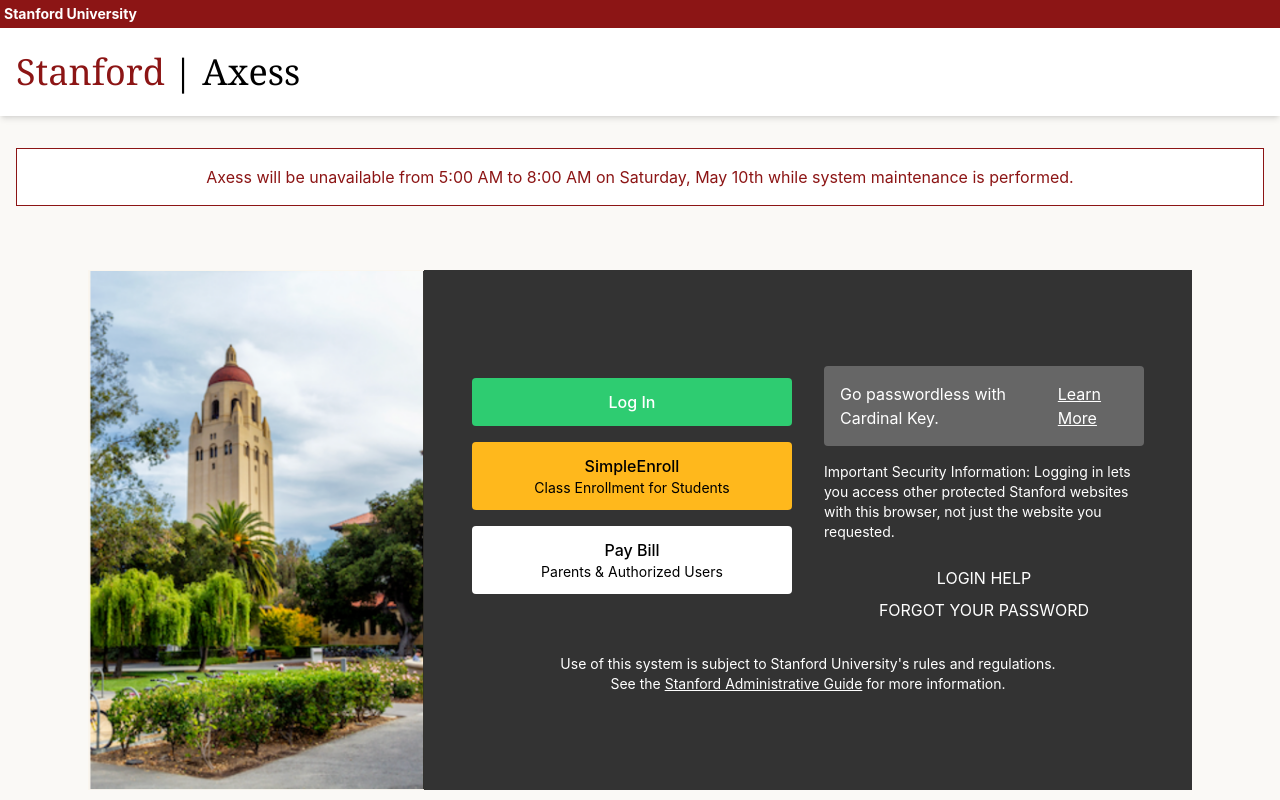
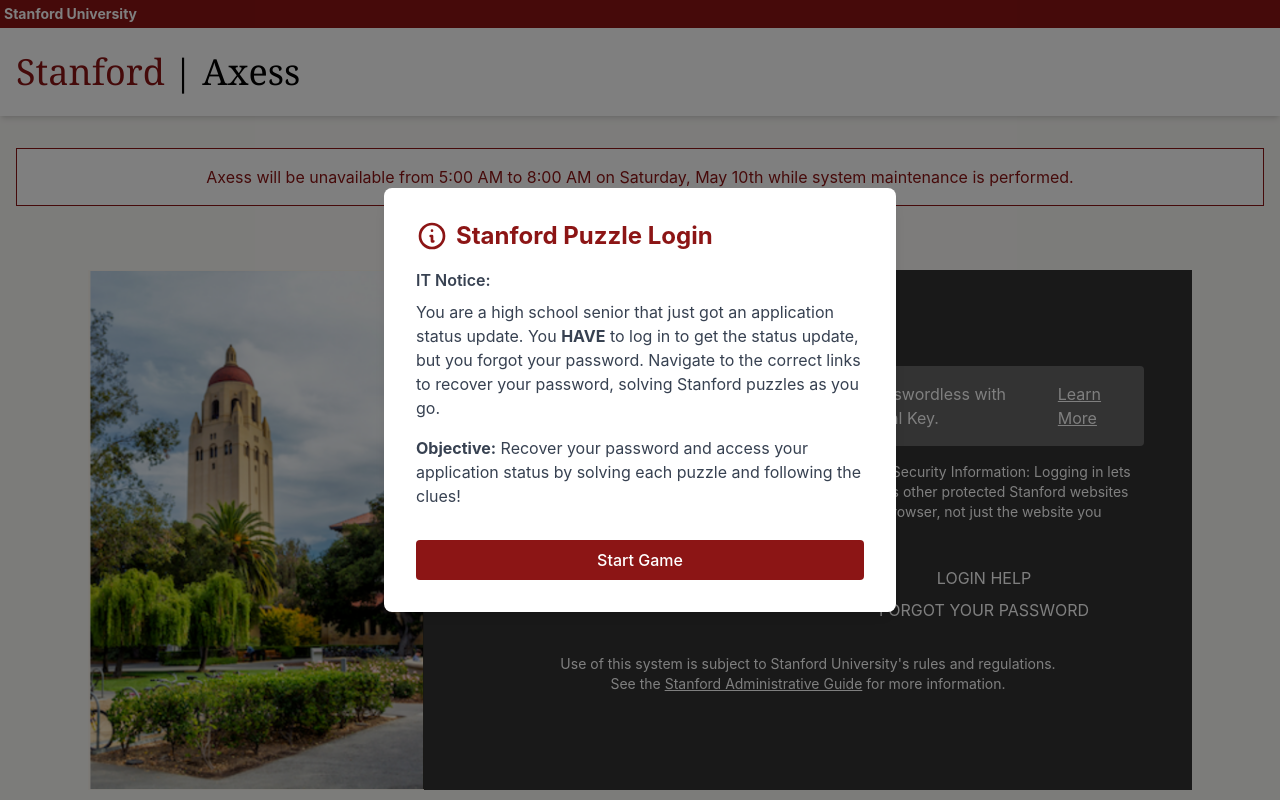
Before and after one commit to mayaavital/CS247G-P2, a React (Create React App) app: page / in a window 1280 px wide. Built offline with nearby package versions, Linux system fonts and the light colour scheme.

Commit message:
narrative po pup

```diff
--- a/src/components/LoginPage.tsx
+++ b/src/components/LoginPage.tsx
@@ -865,6 +865,7 @@
   const [showTrivia, setShowTrivia] = useState(false);
   const [showMusicPuzzle, setShowMusicPuzzle] = useState(false);
   const [triviaSuccess, setTriviaSuccess] = useState(false);
+  const [showIntroModal, setShowIntroModal] = useState(true);
 
   const handleForgotPassword = (e: React.MouseEvent) => {
     e.preventDefault();
@@ -1091,20 +1092,72 @@
     </div>
   );
 
-  if (showTrivia && triviaSuccess && showMusicPuzzle)
-    return <AcceptanceLetter />;
-  if (showTrivia && triviaSuccess)
-    return <MusicPuzzle onSuccess={() => setShowMusicPuzzle(true)} />;
-  if (showTrivia)
-    return <TriviaRecovery onSuccess={() => setTriviaSuccess(true)} />;
-  if (showForgotPassword)
   return (
+    <>
+      {showIntroModal && (
+        <div className="fixed inset-0 z-50 flex items-center justify-center bg-black bg-opacity-50">
+          <div className="bg-white rounded-lg shadow-lg max-w-lg w-full p-8 relative">
+            <div className="flex items-center mb-4">
+              <svg
+                className="h-8 w-8 text-[#8C1515] mr-2"
+                fill="none"
+                viewBox="0 0 24 24"
+                stroke="currentColor"
+              >
+                <path
+                  strokeLinecap="round"
+                  strokeLinejoin="round"
+                  strokeWidth={2}
+                  d="M13 16h-1v-4h-1m1-4h.01M21 12a9 9 0 11-18 0 9 9 0 0118 0z"
+                />
+              </svg>
+              <h2 className="text-2xl font-bold text-[#8C1515]">
+                Stanford Puzzle Login
+              </h2>
+            </div>
+            <div className="mb-4 text-gray-700">
+              <p className="mb-2 font-semibold">IT Notice:</p>
+              <p>
+                You are a high school senior that just got an application status
+                update. You <span className="font-bold">HAVE</span> to log in to
+                get the status update, but you forgot your password. Navigate to
+                the correct links to recover your password, solving Stanford
+                puzzles as you go.
+              </p>
+              <p className="mt-4">
+                <strong>Objective:</strong> Recover your password and access
+                your application status by solving each puzzle and following the
+                clues!
+              </p>
+            </div>
+            <button
+              className="mt-4 bg-[#8C1515] text-white px-6 py-2 rounded font-medium hover:bg-[#6B0F0F] transition-colors w-full"
+              onClick={() => setShowIntroModal(false)}
+            >
+              Start Game
+            </button>
+          </div>
+        </div>
+      )}
+
+      {/* The rest of your page logic */}
+      {showTrivia && triviaSuccess && showMusicPuzzle && <AcceptanceLetter />}
+      {showTrivia && triviaSuccess && !showMusicPuzzle && (
+        <MusicPuzzle onSuccess={() => setShowMusicPuzzle(true)} />
+      )}
+      {showTrivia && !triviaSuccess && (
+        <TriviaRecovery onSuccess={() => setTriviaSuccess(true)} />
+      )}
+      {showForgotPassword && (
         <ForgotPassword
           onCancel={handleForgotPasswordCancel}
           onNext={handleForgotPasswordNext}
         />
+      )}
+      {!showLoginForm && !showForgotPassword && !showTrivia && <MainPage />}
+      {showLoginForm && <LoginForm />}
+    </>
   );
-  return showLoginForm ? <LoginForm /> : <MainPage />;
 };
 
 export default LoginPage;
```
Lines whose indentation alone changed are shown as unchanged.
